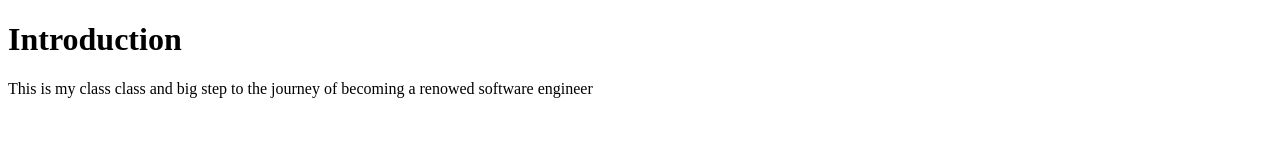
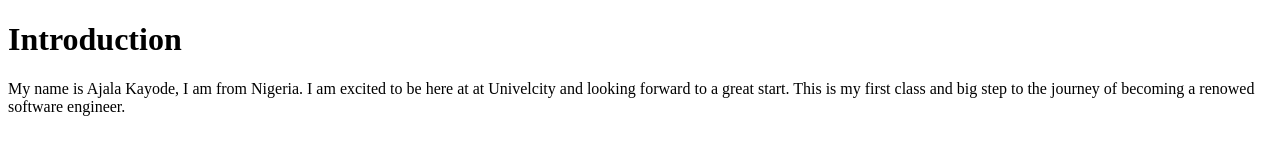
Before and after one commit to ajalakayode/week1, a plain HTML site: page hello.html in a window 1280 px wide. Drawn offline with Linux system fonts and the light colour scheme.

Commit message:
fix: modify the document

```diff
--- a/hello.html
+++ b/hello.html
@@ -8,8 +8,9 @@
   <body>
     <h1>Introduction</h1>
     <p>
-      This is my class class and big step to the journey of becoming a renowed
-      software engineer
+      My name is Ajala Kayode, I am from Nigeria. I am excited to be here at at
+      Univelcity and looking forward to a great start. This is my first class
+      and big step to the journey of becoming a renowed software engineer.
     </p>
   </body>
 </html>
```
